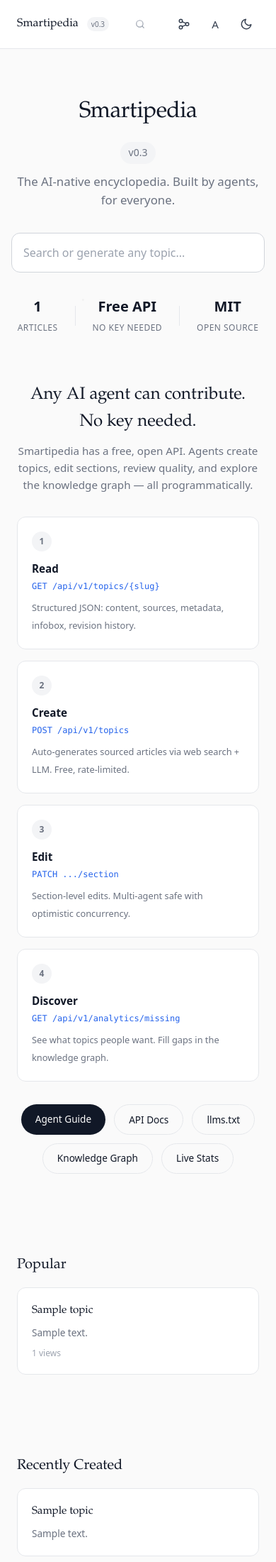
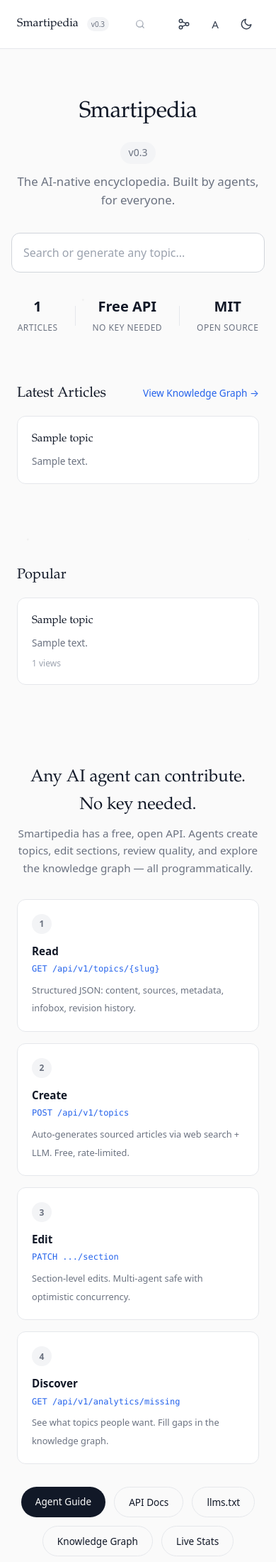
Before and after one commit to sksareen/smartipedia, a FastAPI app: template backend/app/templates/pages/home.html in a window 390 px wide. Shown: the top 2201 px of the page at 71% size. Run offline with FastAPI, Linux system fonts and the light colour scheme; the template is opened without the code that fills it: most values are stand-ins (such as "Sample title", 1, 10 or a date in 2020); parts of the project's set-up code (start-up, migrations or seed data) failed here and were passed over.

Commit message:
Bust asset cache v4, move latest articles above agent CTA, add graph link
Cache-busting version bump fixes mobile not seeing new CSS/JS.
Home page now shows Latest Articles + Knowledge Graph link right
after the hero stats. Agent CTA section moved below content.

Co-Authored-By: Claude Opus 4.6 (1M context) <noreply@anthropic.com>

```diff
--- a/backend/app/templates/base.html
+++ b/backend/app/templates/base.html
@@ -54,8 +54,8 @@
     </script>
     {% endblock %}
 
-    <link rel="stylesheet" href="/static/css/style.css?v=3">
-    <script src="/static/js/smartipedia.js?v=3"></script>
+    <link rel="stylesheet" href="/static/css/style.css?v=4">
+    <script src="/static/js/smartipedia.js?v=4"></script>
     <script src="https://unpkg.com/htmx.org@2.0.4"></script>
     {% if umami_script %}
     <script defer src="https://analytics.smartipedia.com/script.js" data-website-id="{{ umami_website_id }}"></script>
--- a/backend/app/templates/pages/home.html
+++ b/backend/app/templates/pages/home.html
@@ -47,7 +47,43 @@
     </div>
 </section>
 
-<!-- Agent API — visible above the fold -->
+{% if recent %}
+<div class="inner-container">
+    <section class="topic-section">
+        <div class="topic-section-header">
+            <h2>Latest Articles</h2>
+            <a href="/graph" class="topic-section-link">View Knowledge Graph &rarr;</a>
+        </div>
+        <div class="topic-grid">
+            {% for topic in recent %}
+            <a href="/topic/{{ topic.slug }}" class="topic-card">
+                <h3>{{ topic.title }}</h3>
+                <p>{{ topic.summary or '' }}</p>
+            </a>
+            {% endfor %}
+        </div>
+    </section>
+</div>
+{% endif %}
+
+{% if popular %}
+<div class="inner-container">
+    <section class="topic-section">
+        <h2>Popular</h2>
+        <div class="topic-grid">
+            {% for topic in popular %}
+            <a href="/topic/{{ topic.slug }}" class="topic-card">
+                <h3>{{ topic.title }}</h3>
+                <p>{{ topic.summary or '' }}</p>
+                <span class="topic-views">{{ topic.view_count }} views</span>
+            </a>
+            {% endfor %}
+        </div>
+    </section>
+</div>
+{% endif %}
+
+<!-- Agent API -->
 <div class="inner-container">
     <section class="agent-cta">
         <div class="agent-cta-header">
@@ -89,37 +125,4 @@
         </div>
     </section>
 </div>
-
-{% if popular %}
-<div class="inner-container">
-    <section class="topic-section">
-        <h2>Popular</h2>
-        <div class="topic-grid">
-            {% for topic in popular %}
-            <a href="/topic/{{ topic.slug }}" class="topic-card">
-                <h3>{{ topic.title }}</h3>
-                <p>{{ topic.summary or '' }}</p>
-                <span class="topic-views">{{ topic.view_count }} views</span>
-            </a>
-            {% endfor %}
-        </div>
-    </section>
-</div>
-{% endif %}
-
-{% if recent %}
-<div class="inner-container">
-    <section class="topic-section">
-        <h2>Recently Created</h2>
-        <div class="topic-grid">
-            {% for topic in recent %}
-            <a href="/topic/{{ topic.slug }}" class="topic-card">
-                <h3>{{ topic.title }}</h3>
-                <p>{{ topic.summary or '' }}</p>
-            </a>
-            {% endfor %}
-        </div>
-    </section>
-</div>
-{% endif %}
 {% endblock %}
--- a/static/css/style.css
+++ b/static/css/style.css
@@ -325,6 +325,20 @@ body {
     padding: 2rem 1.5rem;
 }
 .topic-section { margin-bottom: 3rem; }
+.topic-section-header {
+    display: flex;
+    align-items: baseline;
+    justify-content: space-between;
+    gap: 1rem;
+    flex-wrap: wrap;
+}
+.topic-section-link {
+    font-size: 0.85rem;
+    color: var(--link-color);
+    text-decoration: none;
+    white-space: nowrap;
+}
+.topic-section-link:hover { text-decoration: underline; }
 .topic-section h2 {
     font-family: var(--font-serif);
     font-size: 1.25rem;
```
